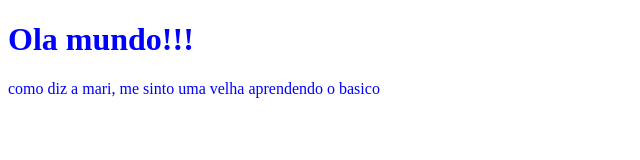
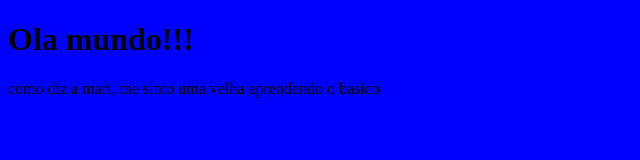
Before and after one commit to Gabrielly-Souza123/pratica, a plain HTML site: page index.html in a window 1280 px wide. Shown: the whole page, without its empty margins (0-640 px from the left). Drawn offline with Linux system fonts and the light colour scheme; files that its build step writes are made by us from their sources.

Commit message:
tentando de novo

```diff
--- a/style.css
+++ b/style.css
@@ -1,3 +1,3 @@
 body{
-    color: blue;
+    background-color:  blue;
 }
```
Also changed, not shown: index.html (+1 -0 lines).
